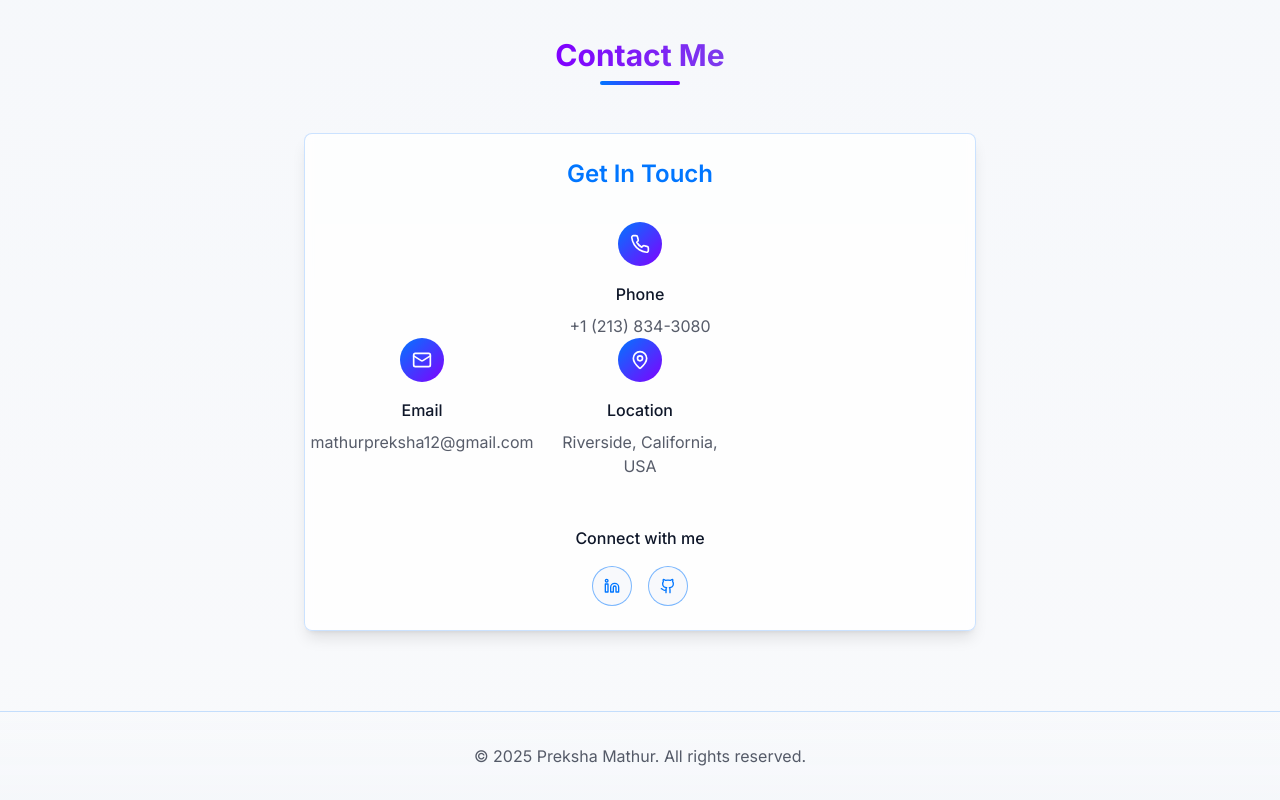
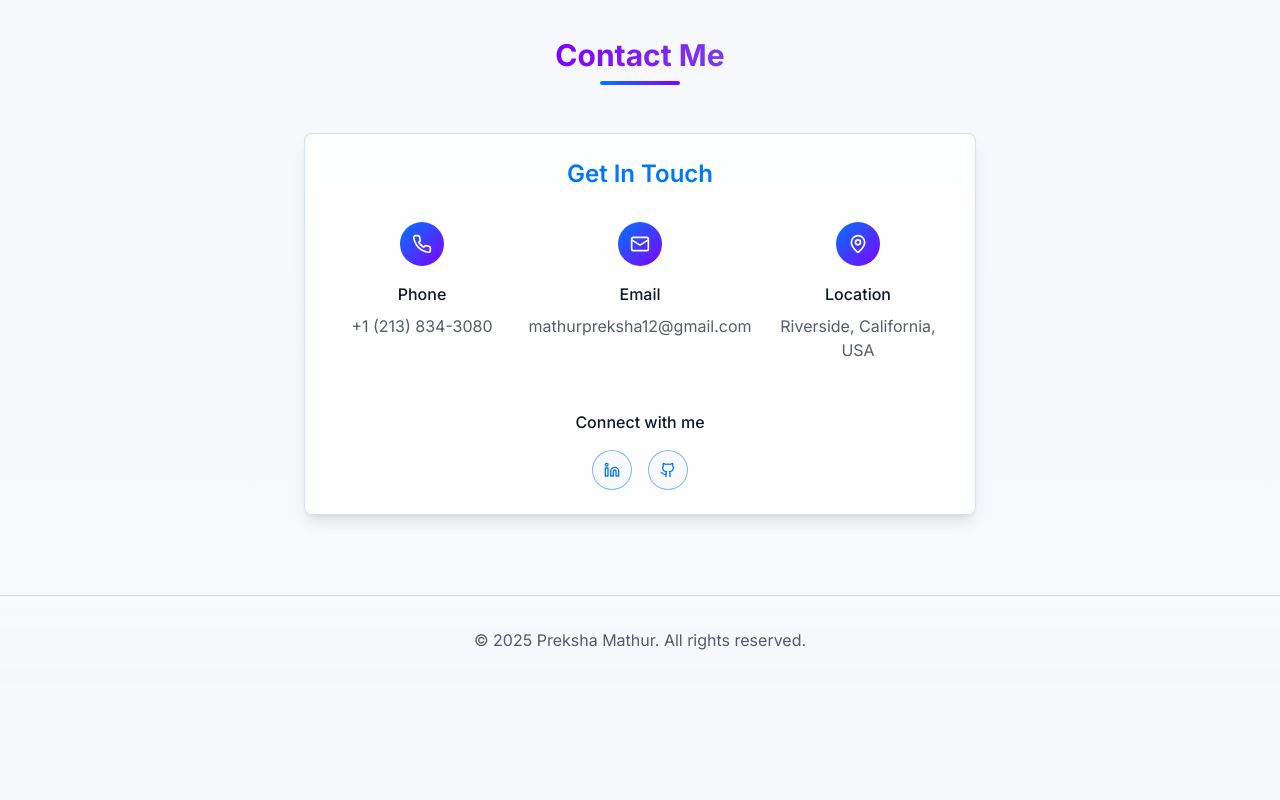
Before and after one commit to PrekshaM12/PortfolioWebsite, a Next.js app: page / in a window 1280 px wide. Shown: the part 7323-8123 px from the top of the page. After the commit the page ends 8007 px from the top, so only its background shows below. Built offline with nearby package versions, Linux system fonts and the light colour scheme.

Commit message:
fixed contact section again

```diff
--- a/components/contact.tsx
+++ b/components/contact.tsx
@@ -38,7 +38,10 @@ const Contact = () => {
                 <div className="flex flex-col items-center text-center">
                   <h3 className="text-2xl font-semibold mb-8 text-coolBlue-500 dark:text-coolBlue-400">Get In Touch</h3>
 
-                  <div className="flex flex-col items-center">
+                  <div className="grid grid-cols-1 md:grid-cols-3 gap-8 w-full">
+
+
+                    <div className="flex flex-col items-center">
                       <div className="bg-gradient-to-br from-coolBlue-500 to-techPurple-500 p-3 rounded-full mb-4">
                         <Phone className="h-5 w-5 text-white" />
                       </div>
@@ -50,8 +53,6 @@ const Contact = () => {
                         +1 (213) 834-3080
                       </a>
                     </div>
-
-                  <div className="grid grid-cols-1 md:grid-cols-3 gap-8 w-full">
                     <div className="flex flex-col items-center">
                       <div className="bg-gradient-to-br from-coolBlue-500 to-techPurple-500 p-3 rounded-full mb-4">
                         <Mail className="h-5 w-5 text-white" />
@@ -64,8 +65,6 @@ const Contact = () => {
                         mathurpreksha12@gmail.com
                       </a>
                     </div>
-
-
 
                     <div className="flex flex-col items-center">
                       <div className="bg-gradient-to-br from-coolBlue-500 to-techPurple-500 p-3 rounded-full mb-4">
```
